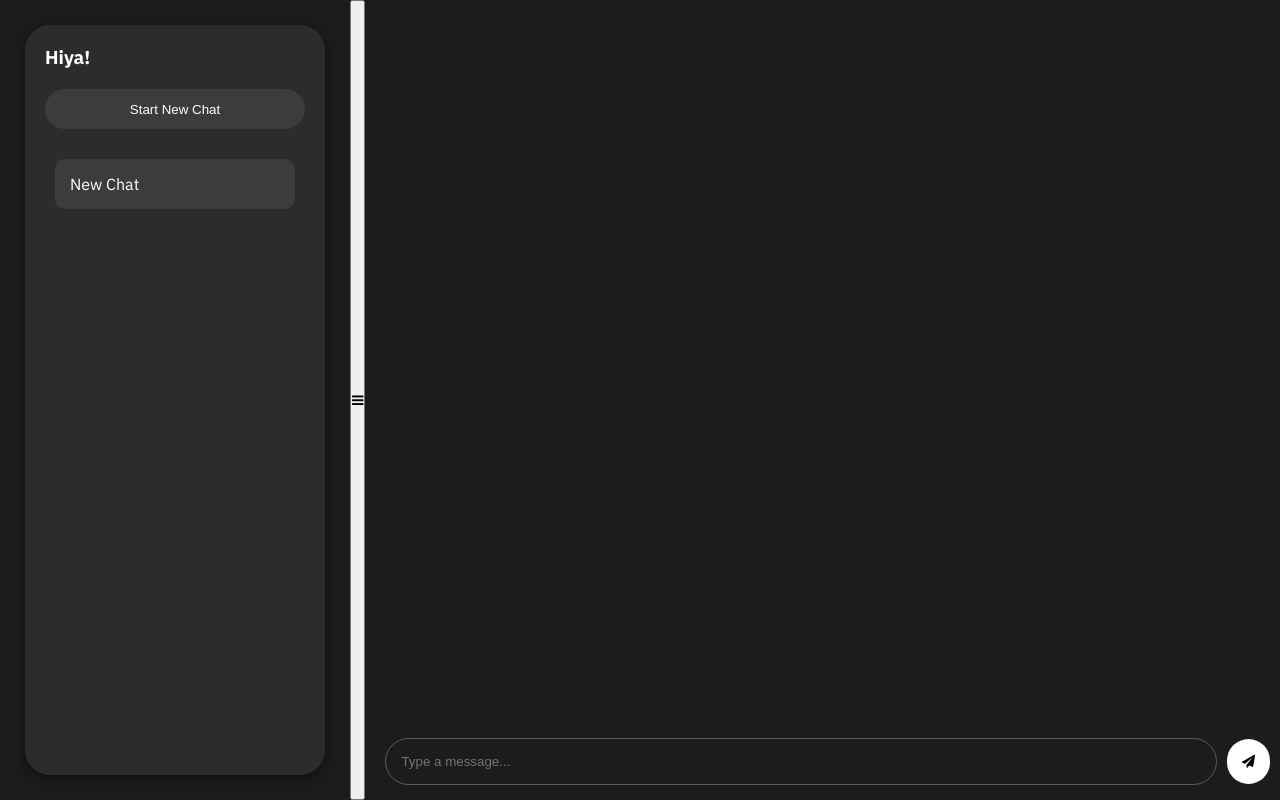
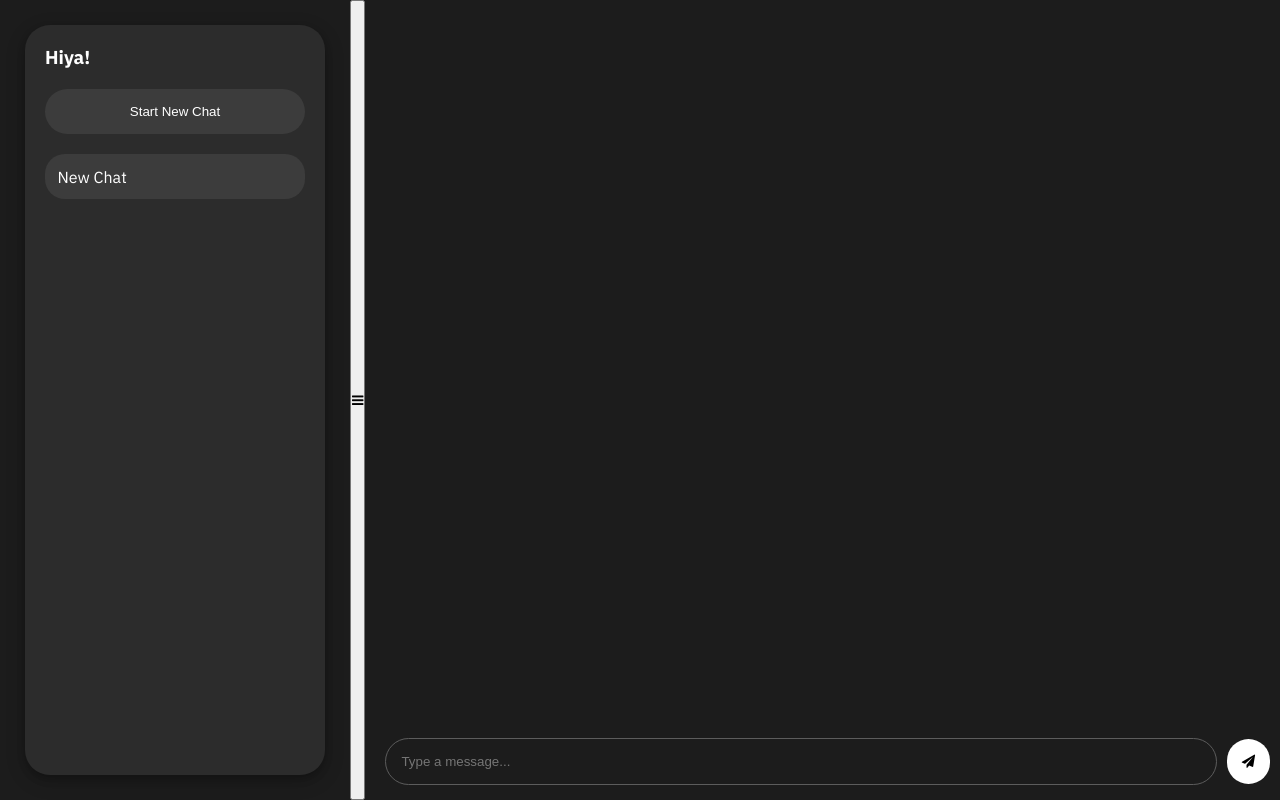
Before and after one commit to notunk0wn23/PollinationsAssistant, a website with bundled scripts: page index.html in a window 1280 px wide. Built offline with nearby package versions, Linux system fonts and the light colour scheme.

Commit message:
ughghg ion like how it looks

```diff
--- a/src/styles.css
+++ b/src/styles.css
@@ -35,7 +35,7 @@ html {
     background-color: #3c3c3c;
     color: white;
     border: none;
-    padding: 12.5px;
+    padding: 15px;
     width: 100%;
     margin-bottom: 20px;
     cursor: pointer;
@@ -50,14 +50,14 @@ html {
 .chat-list {
     list-style: none;
     padding: 0;
-    margin: 10px;
+    margin: 0px;
 }
 
 .chat-list li {
-    padding: 15px;
+    padding: 12.5px;
     background-color: #3c3c3c;
     margin-bottom: 10px;
-    border-radius: 10px;
+    border-radius: 20px;
     cursor: pointer;
     transition: background-color 0.3s ease;
 }
```
